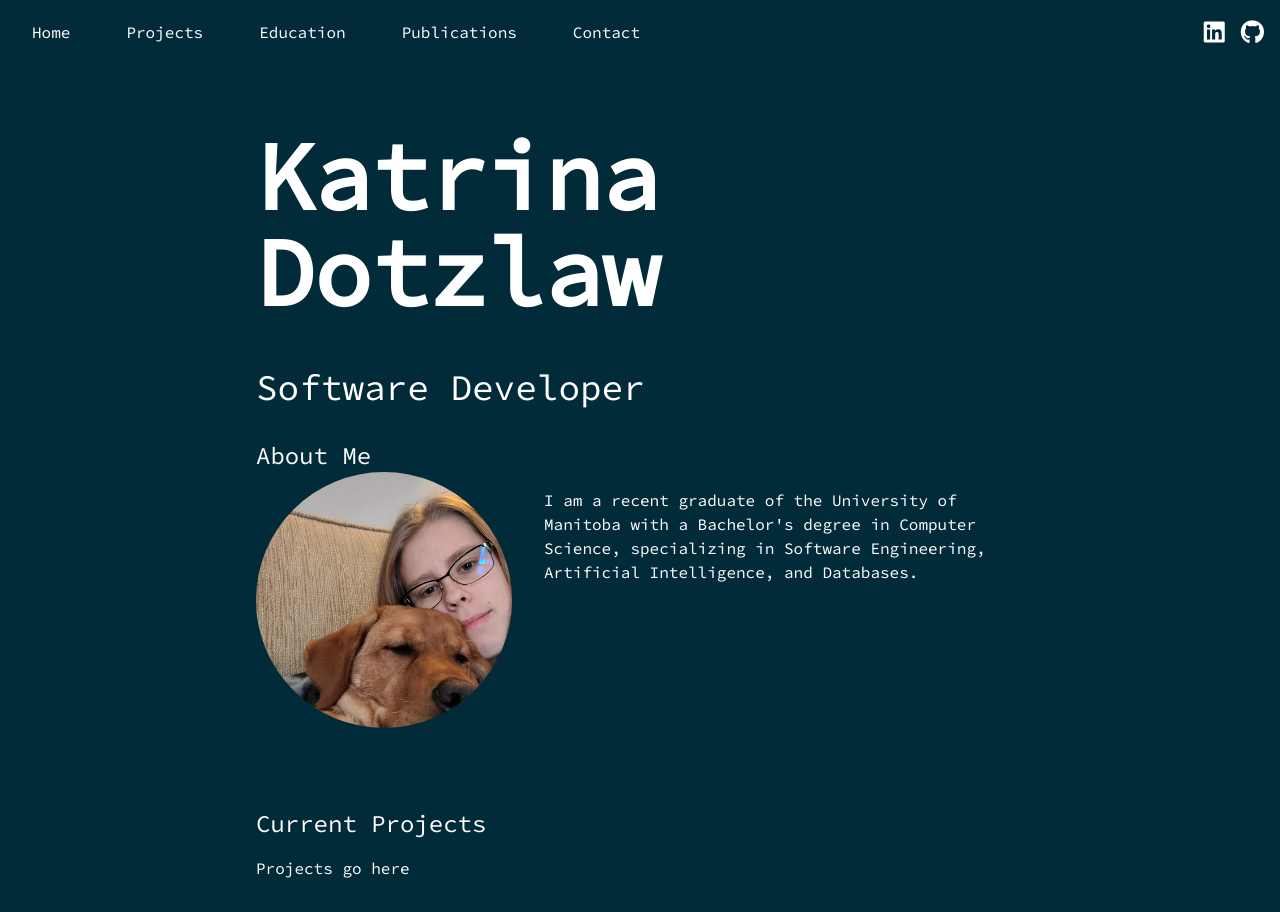
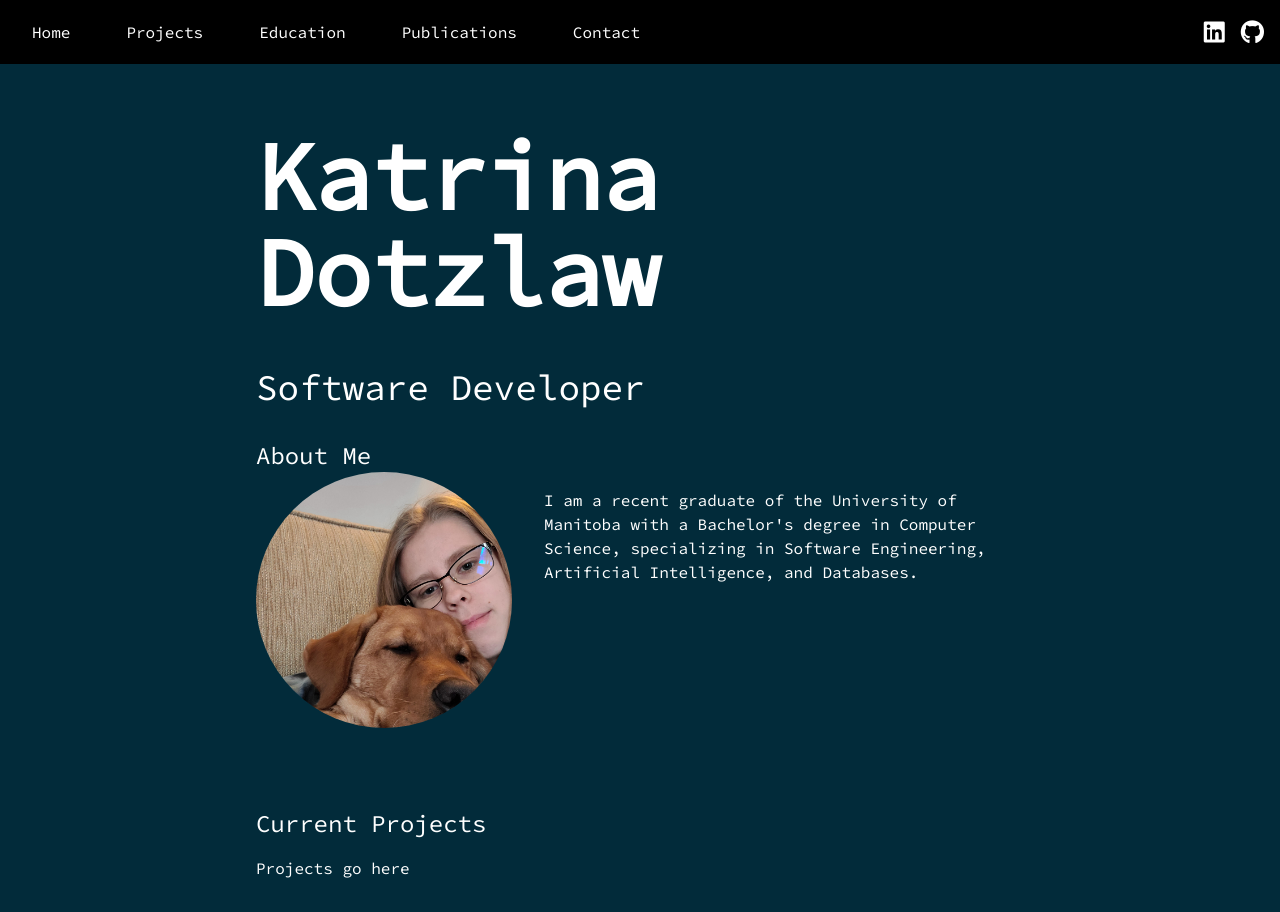
Before and after one commit to kdotzlaw/website, a React (Create React App) app in the folder portfolio-website/: page / in a window 1280 px wide. Built offline with nearby package versions, Linux system fonts and the light colour scheme.

Commit message:
tcss changes

```diff
--- a/portfolio-website/src/components/Nav.js
+++ b/portfolio-website/src/components/Nav.js
@@ -3,7 +3,7 @@ import '../styles/Nav.css';
 
 const Nav = ({ switchComponent }) => {
   return (
-    <header id='nav' className='p-4 fixed w-full z-50 top-0 left-0 '>
+    <header id='nav' className='p-4 fixed w-full z-50 top-0 left-0 bg-black '>
       <nav className='container mx-auto flex justify-between items-center'>
         <ul className="flex space-x-6">
           <li id='nav-item'><a href='#home' className="py-2 px-4" onClick={() => switchComponent('Home')}>Home</a></li>
```
Also changed, not shown: portfolio-website/src/img/flowdiagram.png (added).
